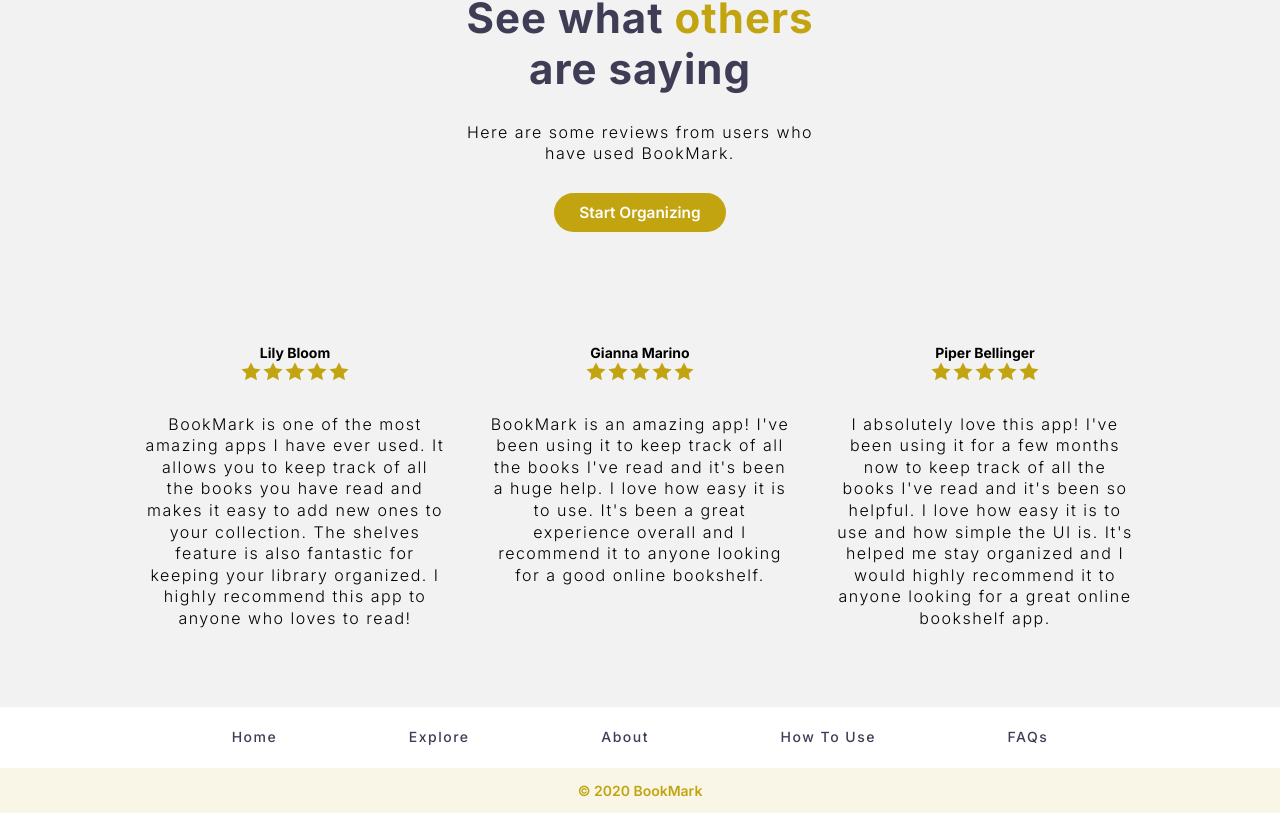
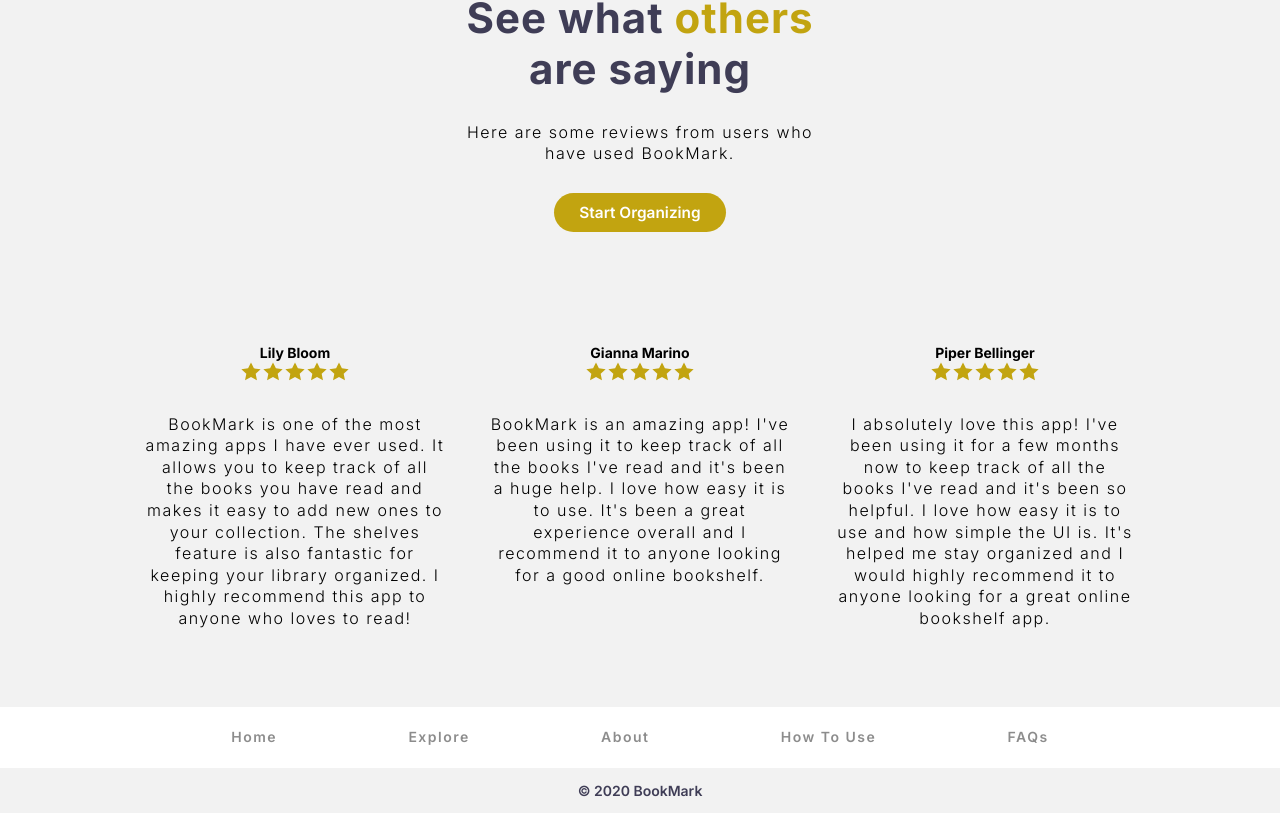
Before and after one commit to amori95917/online-bookshelf, a React (Create React App) app: page / in a window 1280 px wide. Shown: the part 3447-4260 px from the top of the page. Built offline with nearby package versions, Linux system fonts and the light colour scheme; no server answers.

Commit message:
Added new routes

```diff
--- a/src/components/nav/Footer.module.css
+++ b/src/components/nav/Footer.module.css
@@ -20,18 +20,23 @@
 }
 
 .footer ul li a {
-    color: var(--dark-blue);
+    color: var(--med-grey);
     text-decoration: none;
     line-height: 135%;
     letter-spacing: 1.5px;
-    font-weight: 500;
+    font-weight: 600;
     cursor: pointer;
+    transition: all .3s ease-in-out;
+}
+
+.footer ul li a:hover {
+    color: var(--dark-blue);
 }
 
 .copyright {
     padding: 1rem;
-    background-color: var(--light-yellow);
-    color: var(--yellow);
+    background-color: var(--light-grey);
+    color: var(--dark-blue);
     text-align: center;
     font-weight: 600;
 }
--- /dev/null
+++ b/src/pages/About.js
@@ -0,0 +1,7 @@
+import React from "react";
+
+const About = () => {
+  return <div>About</div>;
+};
+
+export default About;
--- /dev/null
+++ b/src/pages/Faq.js
@@ -0,0 +1,7 @@
+import React from "react";
+
+const Faq = () => {
+  return <div>Faq</div>;
+};
+
+export default Faq;
--- /dev/null
+++ b/src/pages/Instructions.js
@@ -0,0 +1,7 @@
+import React from "react";
+
+const Instructions = () => {
+  return <div>Instructions</div>;
+};
+
+export default Instructions;
--- a/src/pages/Pages.js
+++ b/src/pages/Pages.js
@@ -7,7 +7,10 @@ import SearchResults from "../components/search/SearchResults";
 import { AuthContext } from "../contexts/authContext";
 import NoMatch from "../helpers/routes/NoMatch";
 import ProtectedRoute from "../helpers/routes/ProtectedRoute";
+import About from "./About";
 import Explore from "./Explore";
+import Faq from "./Faq";
+import Instructions from "./Instructions";
 import Library from "./Library";
 import PrivateHome from "./PrivateHome";
 import PublicHome from "./PublicHome";
@@ -48,6 +51,11 @@ const Pages = () => {
 
         <Route path="/results" element={<SearchResults />} />
         <Route path="results/:bookId" element={<BookDetails />} />
+
+        <Route path="/about" element={<About />} />
+        <Route path="/faqs" element={<Faq />} />
+        <Route path="/instructions" element={<Instructions />} />
+
         <Route path="*" element={<NoMatch />} />
       </Routes>
     </>
```
